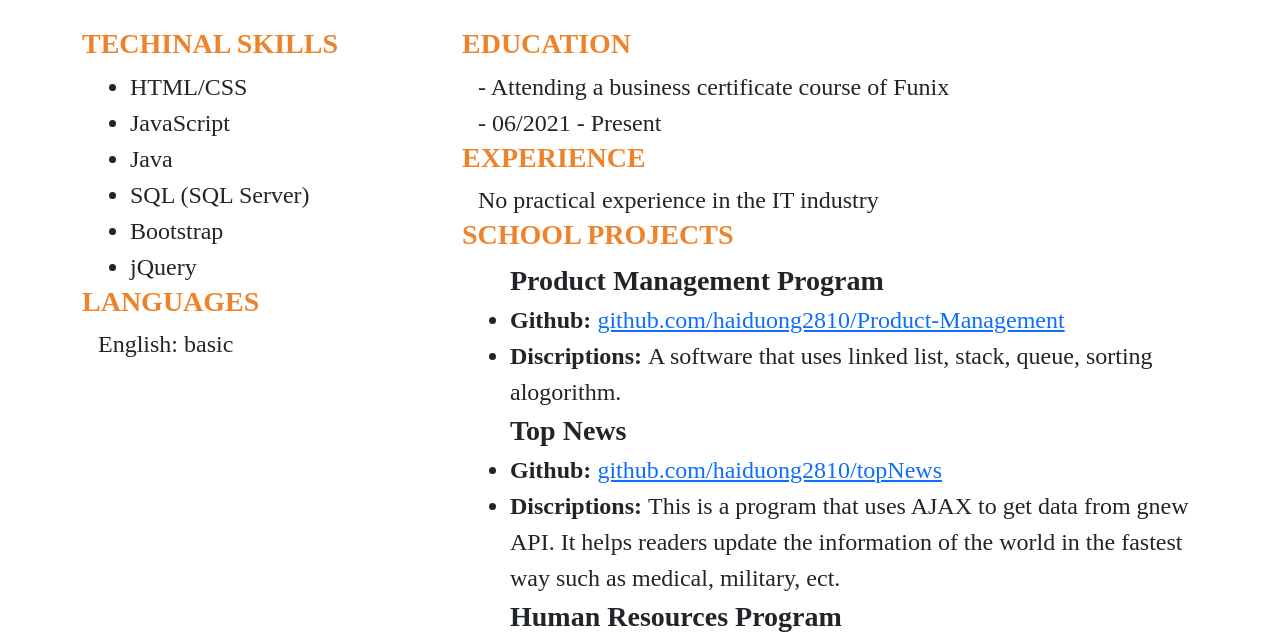
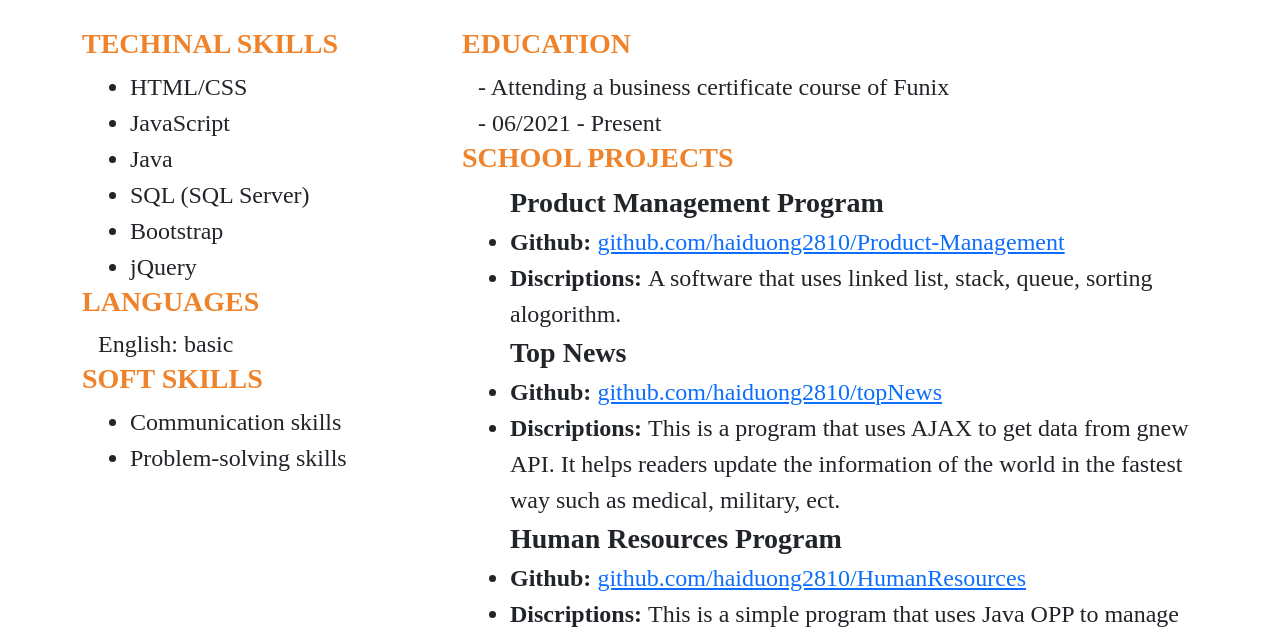
Before and after one commit to haiduong2810/CV, a plain HTML site: page index.html in a window 1280 px wide. Shown: the part 503-1138 px from the top of the page. Drawn offline with nearby package versions, Linux system fonts and the light colour scheme; a web font is replaced by a local one.

Commit message:
delete experience and add soft skills

```diff
--- a/index.html
+++ b/index.html
@@ -77,6 +77,15 @@
                             <p class="fs-4 m-0">English: basic</p>
                         </div>
                     </div>
+                    <div>
+                        <h3 class="fw-bold">SOFT SKILLS</h3>
+                        <div class="ms-3">
+                            <ul class="fs-4 m-0">
+                                <li>Communication skills</li>
+                                <li>Problem-solving skills</li>
+                            </ul>
+                        </div>
+                    </div>
                 </div>
                 <div class="col-md-8">
                     <div>
@@ -84,12 +93,6 @@
                         <div class="ms-3">
                             <p class="fs-4 m-0">- Attending a business certificate course of Funix</p>
                             <p class="fs-4 m-0">- 06/2021 - Present</p>
-                        </div>
-                    </div>
-                    <div>
-                        <h3 class="fw-bold">EXPERIENCE</h3>
-                        <div class="ms-3">
-                            <p class="fs-4 m-0">No practical experience in the IT industry</p>
                         </div>
                     </div>
                     <div>
```
